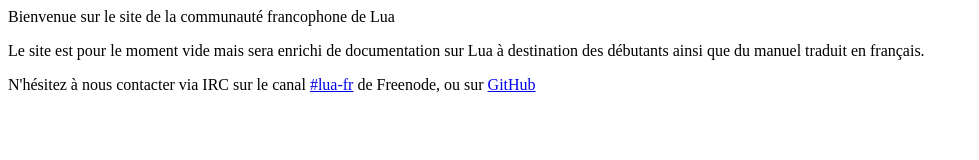
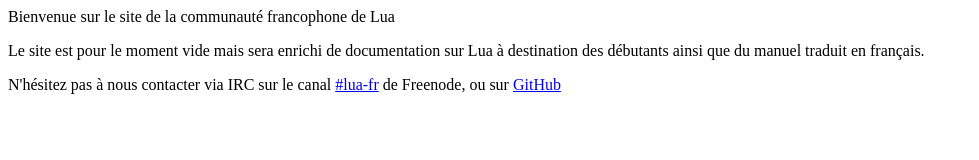
Before and after one commit to lua-fr/lua-fr.github.io, a plain HTML site: page index.html in a window 1280 px wide. Shown: the whole page, without its empty margins (0-979 px from the left). Drawn offline with Linux system fonts and the light colour scheme.

Commit message:
Ajout d'un mot manquant

```diff
--- a/index.html
+++ b/index.html
@@ -6,6 +6,6 @@
 <body>
 <p>Bienvenue sur le site de la communauté francophone de Lua</p>
 <p>Le site est pour le moment vide mais sera enrichi de documentation sur Lua à destination des débutants ainsi que du manuel traduit en français.</p>
-<p>N'hésitez à nous contacter via IRC sur le canal <a href="http://webchat.freenode.net/?channels=#lua-fr">#lua-fr</a> de Freenode, ou sur <a href="https://github.com/lua-fr/">GitHub</a></p>
+<p>N'hésitez pas à nous contacter via IRC sur le canal <a href="http://webchat.freenode.net/?channels=#lua-fr">#lua-fr</a> de Freenode, ou sur <a href="https://github.com/lua-fr/">GitHub</a></p>
 </body>
 </html>
```
